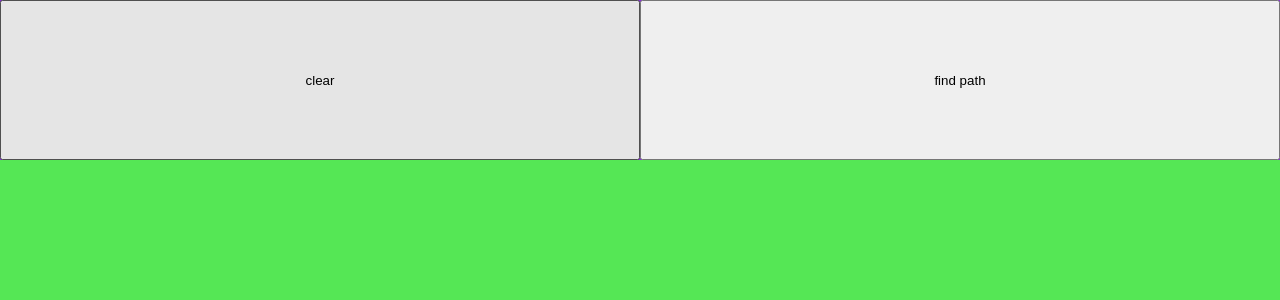
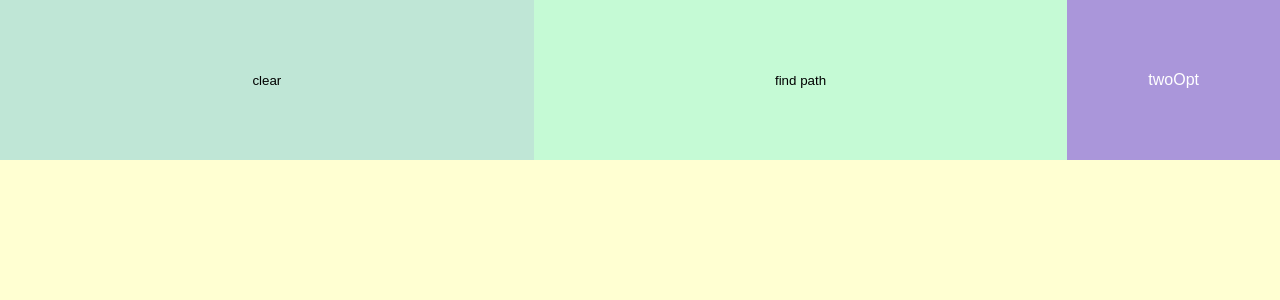
Before and after one commit to angusjoshi/tsp, a React (Create React App) app: page / in a window 1280 px wide. Shown: the top 300 px of the page. Built offline with nearby package versions, Linux system fonts and the light colour scheme.

Commit message:
implemented dropdown with algo selection

```diff
--- a/src/component/App.js
+++ b/src/component/App.js
@@ -8,9 +8,11 @@ import { nearestNeighbor, swapHeuristic, twoOptHeuristic } from '../logic/FindPa
 function App() {
   const [circles, setCircles] = useState([]);
   const [path, setPath] = useState([]);
+  const [selectedAlgo, setSelectedAlgo] = useState("twoOpt");
+  const availAlgos = ["twoOpt", "swap", "nearestNeighbor"];
 
   const handleMainAreaClick = event => {
-    setPath([...path, circles.length]);
+    // setPath([...path, circles.length]);
     setCircles([...circles, getMousePos(event)]);
   };
   const getMousePos = event => ({
@@ -18,15 +20,29 @@ function App() {
     y: event.clientY - event.currentTarget.offsetTop,
   });
   const clear = () => {
-    setCircles(circles => []);
-    setPath(path => []);
+    setCircles([]);
+    setPath([]);
   }
   const findPath = () => {
-    setPath(twoOptHeuristic(circles));
+    if(selectedAlgo === "twoOpt"){
+      setPath(twoOptHeuristic(circles));
+      return;
+    }
+    if(selectedAlgo === "swap") {
+      setPath(swapHeuristic(circles));
+      return;
+    }
+    if(selectedAlgo === "nearestNeighbor") {
+      setPath(nearestNeighbor(circles));
+      return;
+    }
+  }
+  const handleDropdownClick = newAlgo => {
+    setSelectedAlgo(newAlgo);
   }
   return (
     <div className="App">
-      <MenuBar clear={clear} findPath={findPath}/>
+      <MenuBar clear={clear} findPath={findPath} algorithms={availAlgos} selectedAlgo={selectedAlgo} handleDropdownClick={handleDropdownClick} />
       <MainArea handleClick={handleMainAreaClick} circles={circles}
         path={path}/>
     </div>
--- a/src/component/Button.css
+++ b/src/component/Button.css
@@ -1,3 +1,10 @@
 .button {
-    width: 50%
+    border: none;
+    width: 50%;
+    background-color: #C5FAD5;
+    cursor: pointer;
 }
+.button:hover {
+    background-color: #c5fad5e7;
+
+}
--- /dev/null
+++ b/src/component/Dropdown.css
@@ -0,0 +1,42 @@
+.dropdown-button {
+    background-color: #AA96DA;
+    color: white;
+    padding: 16px;
+    font-size: 16px;
+    border: none;
+    height: 100%;
+    width: 100%;
+  }
+.dropdown {
+    /* pointer-events: none; */
+    position: relative;
+    display: inline-block;
+    width: 20%;
+}
+.dropdown-content {
+    display: none;
+    position: absolute;
+    min-width: 150px;
+    z-index: 1;
+    background-color: aliceblue;
+    box-shadow: 0px 8px 16px 0px rgba(0,0,0,0.2);
+    width: 100%;
+}
+.dropdown-content a {
+    color: black;
+    display: block;
+    padding: 12px 16px;
+    text-decoration: none;
+}
+
+.dropdown-content a:hover {
+    background-color: #ddd;
+}
+
+.dropdown:hover .dropdown-content {
+    display: block;
+}
+
+.dropdown:hover .dropdown-button {
+    background-color: #aa96dad7;
+}
--- /dev/null
+++ b/src/component/Dropdown.js
@@ -0,0 +1,23 @@
+import React from 'react';
+import './Dropdown.css';
+import Button from './Button';
+
+function Dropdown(props) {
+    //assume we have props.algorithms : [{name, onclick}]
+    //and props.selectedAlgo
+    const genButtons = () => {
+        return props.algorithms.map(algo => (
+            <a href="#" key={algo} onClick={() => props.handleDropdownClick(algo)}>{algo}</a>
+        )
+        )
+    }
+    return (
+        <div className="dropdown">
+            <button className="dropdown-button">{props.selectedAlgo}</button>
+            <div className="dropdown-content">
+                {genButtons()}
+            </div>
+        </div>
+    );
+}
+export default Dropdown;
--- a/src/component/MainArea.css
+++ b/src/component/MainArea.css
@@ -1,5 +1,5 @@
 .main-area {
-    background-color: rgb(85, 231, 85);
+    background-color: #FFFFD2;
     display: grid;
     width: 100%;
     height: 80%;
--- a/src/component/MenuBar.js
+++ b/src/component/MenuBar.js
@@ -1,13 +1,17 @@
 import React from 'react'
 import Button from './Button'
 import './MenuBar.css'
+import Dropdown from './Dropdown';
 
 function MenuBar(props) {
-
+    const dummyFunc = () => {
+        console.log("dummy");
+    }
     return (
         <div className="menu-bar">
             <Button onClick={props.clear} text={"clear"}/>
             <Button onClick={props.findPath} text={"find path"} />
+            <Dropdown algorithms={props.algorithms} selectedAlgo={props.selectedAlgo} handleDropdownClick={props.handleDropdownClick}/>
         </div>
 
     );
--- a/src/hooks/useCanvas.js
+++ b/src/hooks/useCanvas.js
@@ -13,8 +13,8 @@ const useCanvas = draw =>  {
         const handleResize = () => {
             const canvas = canvasRef.current;
             const rect = canvas.getBoundingClientRect();
-            if(canvas.width != rect.width) canvas.width = rect.width;
-            if(canvas.height != rect.height) canvas.height = rect.height;
+            if(canvas.width !== rect.width) canvas.width = rect.width;
+            if(canvas.height !== rect.height) canvas.height = rect.height;
 
             const context = canvas.getContext('2d');
             draw(context);
--- a/src/logic/FindPath.js
+++ b/src/logic/FindPath.js
@@ -97,12 +97,12 @@ const twoOptHeuristic = circles => {
     let count = 0;
     const dists = getDists(circles);
     const k = 1000;
-    while(better && (count < k || k == -1)) {
+    while(better && (count < k || k === -1)) {
         better = false;
         count++;
         for(let j = 0; j < circles.length; j++) {
             for(let i = 0; i < j; i++) {
-                if(i != j) {
+                if(i !== j) {
                     if(tryReverse(path, dists, i, j)) better = true;
                 }
             }
```
